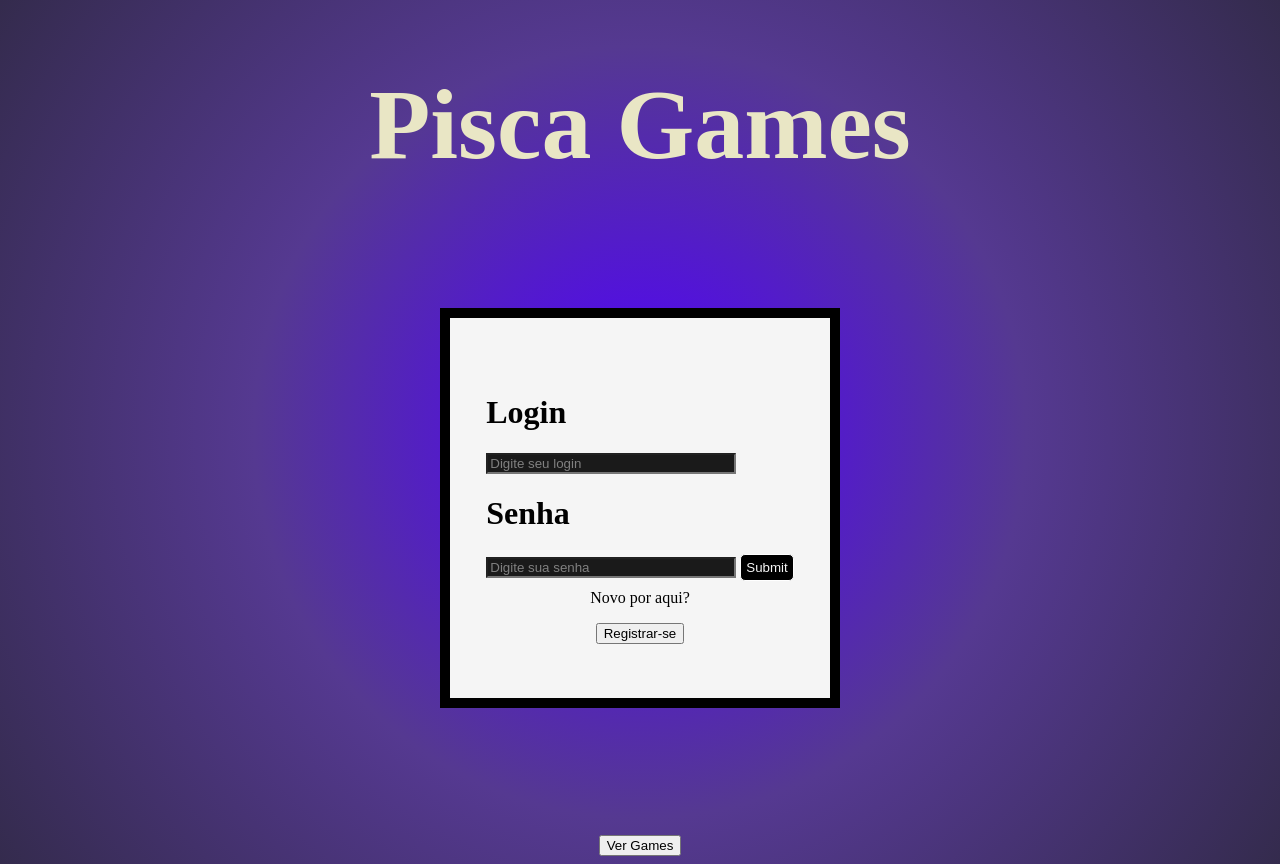
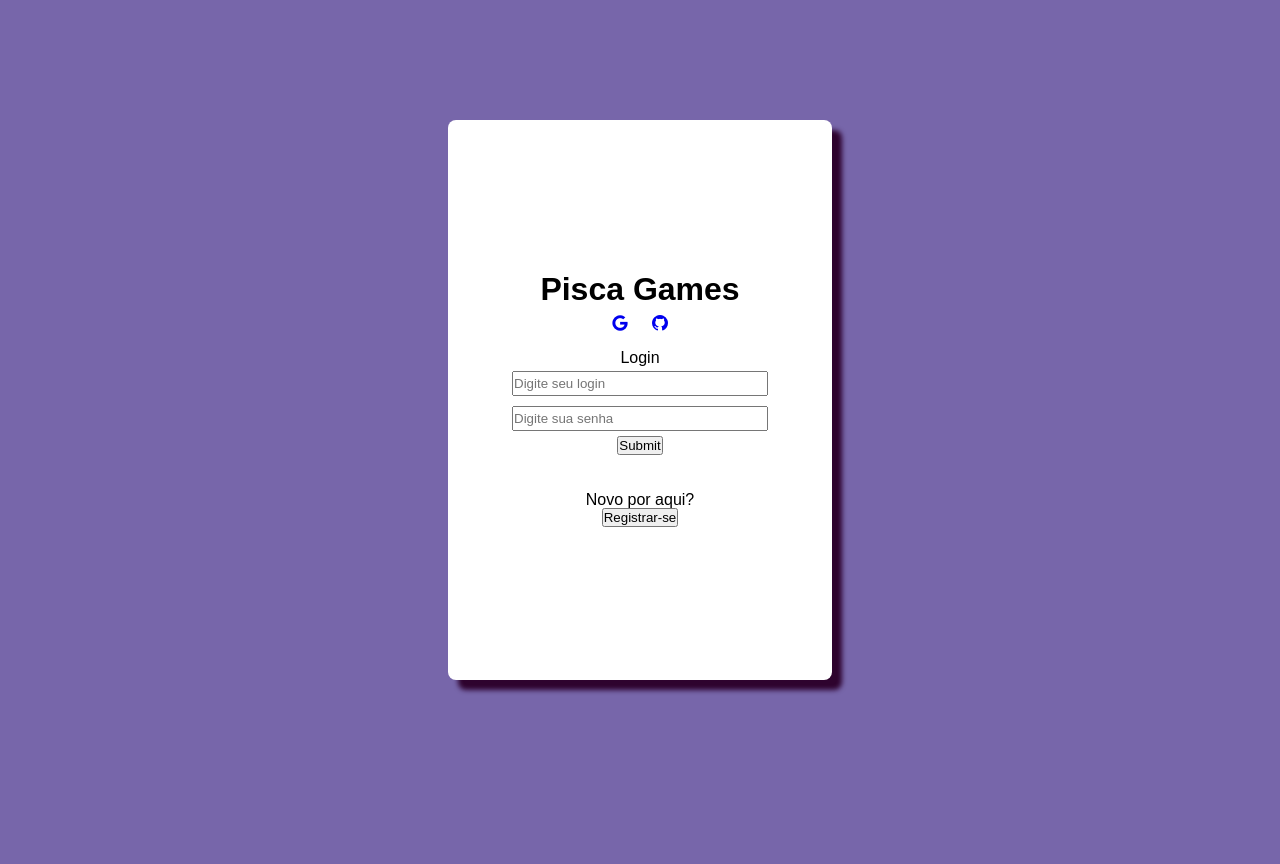
Before and after one commit to Joa6-Pedro/PWIII---ETEC-Abdias, a plain HTML site: page PiscaGames/index.html in a window 1280 px wide. Both pictures are taken after typing "Sample", "Sample123" into the empty fields and a click on the button "Submit". After the commit the page ends 800 px from the top, so only its background shows below. Drawn offline with Linux system fonts and the light colour scheme.

Commit message:
Add files via upload

```diff
--- a/PiscaGames/css/style.css
+++ b/PiscaGames/css/style.css
@@ -1,88 +1,69 @@
 *{
+    margin: 0;
+    padding: 0;
     box-sizing: border-box;
 }
 
-.container{
-    justify-content: center;
-    display: flex;
+html {
+    font-size: 16px;
+    line-height: 1;
 }
 
-.submitBtn{
-    background-color: black;
-    color: whitesmoke;
-    border: 1px solid white;
-    border-radius: 5px;
-    padding: 5px;
+body {
+    font-family: sans-serif;
+    background-color: #7766aa;
+    display: flex;
+    justify-content: center;
+    align-items: center;
+    height: 100vh;
 }
 
-.label{
-    margin-top: 8px;
-    color: black;
+button {
+    cursor: pointer;
+}
+
+.container {
+    background-color: #fff;
+    height: 70vh;
+    width: 30vw;
+    display: flex;
+    flex-direction: column;
+    justify-content: center;
+    align-items: center;
+    border-radius: 8px;
+    box-shadow: 10px 10px 5px rgb(46, 3, 46);
+}
+
+.socialIcons {
+    margin-top: 10px;
+    display: flex;
+    justify-content: center;
+    align-items: center;
+    gap: 20px;
+}
+
+.inputContainer {
+    height: 15vh;
+    width: 20vw;
+    margin: 10px 0 10px 0;
+    gap: 5px;
+    display: flex;
+    flex-direction: column;
+    justify-content: center;
+    align-items: center;
+}
+
+.inputContainer input {
+    width: 100%;
+    height: 25px;
+
 }
 
 
-.title{
-    color: rgb(233, 230, 197);
-    font-size: 100px;
-    text-align: center;
-}
-
-#telaSignIn {
-    width: 400px;
-    height: 600px;
-    margin: 10% auto;
-    border: solid 10px rgba(0, 0, 0, 9);
-    background-color: whitesmoke;
+.goSignIn-Container {
+    margin-top: 20px;
     display: flex;
     flex-direction: column;
+    justify-content: center;
     align-items: center;
-    justify-content: center;
 }
-
-#telaLogin {
-    width: 400px;
-    height: 400px;
-    margin: 10% auto;
-    border: solid 10px rgba(0, 0, 0, 9);
-    background-color: whitesmoke;
-    display: flex;
-    flex-direction: column;
-    align-items: center;
-    justify-content: center;
-}
-
-#signIn {
-    background-color: black;
-    color: #e9e6c5;
-    border-radius: 5px;
-}
-
-#produto img {
-    width: 250px;
-    height: 150px;
-    border-radius: 10px;
-}
-
-#produto img:hover {
-    transform: scale(2.0);
-}
-
-input {
-    width: 250px;
-    background-color: #1a1a1a;
-    color: whitesmoke;
-}
-
-input::placeholder {
-    color: gray;
-}
-
-button:hover{
-    cursor: pointer;
-
-}
-
-body {
-    background: #5100ff;
-    background: radial-gradient(circle, rgba(81, 0, 255, 1) 1%, rgba(85, 57, 145, 1) 50%, rgba(52, 43, 77, 1) 100%);
-}
--- a/PiscaGames/index.html
+++ b/PiscaGames/index.html
@@ -3,33 +3,41 @@
 <head>
     <title>Pisca Games</title>
     <meta charset="UTF-8">
+    <link rel="stylesheet" href="https://cdnjs.cloudflare.com/ajax/libs/font-awesome/7.3.0/css/all.min.css">
     <link rel="stylesheet" href="css/style.css">
-        <script src="js/script.js"></script>
 </head>
+<body>
+    <main>
+        <div class="container" id="telaLogin">
+            <h1 id="title">Pisca Games</h1>
+            <form>
+                <div class="socialIcons">
+                    <a href="#" class><i class="fa-brands fa-google"></i></a>
+                    <a href="#" class><i class="fa-brands fa-github"></i></a>
+                </div>
+                <div class="inputContainer">
 
-    <body>
-
-        <h1 class="title">Pisca Games</h1>
-
-        <div class="container" id="telaLogin">
-            <div id="loginInputs">
-                <h1>Login</h1>
+                    <label for="loginBox">Login</label>
                     <input type="text" name="loginBox" id="loginBox" placeholder="Digite seu login">
 
-                <h1>Senha</h1>
+                    <label for="loginPasswordBox"></label>
                     <input type="password" id="loginPasswordBox" placeholder="Digite sua senha">
 
                     <button type="button" onclick="verificarLogin()" class="submitBtn">Submit</button>
+                </div>
 
-            </div>
+            </form>
+            <div class="goSignIn-Container">
 
                 <p class="label">Novo por aqui?</p>
                 <button type="button" onclick="goSignIn()" id="goSignIn">Registrar-se</button>
 
             </div>
-        <div class='container' id='Debug'>
-            <button type="button" onclick="viewGames()">Ver Games</button>
+
         </div>
+    </main>
+
+        <script src="script.js"></script>
     </body>
 
     </html>
--- /dev/null
+++ b/PiscaGames/script.js
@@ -0,0 +1,51 @@
+const telaSigiIn = document.getElementById("telaSignIn");
+const telaLogin = document.getElementById("telaLogin");
+
+
+let login = "Vasco123";
+let senha = "1898";
+
+function goSignIn() {
+    window.location.href="telaRegistro.html"; //Isso muda a pagina atual
+    alert("go To signIn screen");
+
+}
+
+function goLogin() {
+    window.location.href="index.html";
+    alert("go To login screen");
+
+}
+
+function verificarLogin() {
+
+    const loginBox = document.getElementById("loginBox");
+    const passwordBox = document.getElementById("loginPasswordBox");
+
+    let loginInput = loginBox.value;
+    let passwordInput = passwordBox.value;
+
+    if (loginInput == login && passwordInput == senha) {
+        alert("Welcome!!");
+        window.location.href='games.html';
+    }else {
+        alert("Usuário ou senha incorretos. Tente novamente.");
+    }
+
+    loginInput = loginBox.value = '';
+    passwordInput = passwordBox.value = '';
+
+};
+
+function registrar() {
+
+    let userEmail = document.getElementById("emailBox").value;
+    let userLogin = document.getElementById("SignInLoginBox").value;
+    let userPassword = document.getElementById("signInpasswordBox").value;
+    let verifyPassword =  document.getElementById("signInpasswordBox2").value;
+
+}
+
+function viewGames() {
+    window.location.href="games.html"
+}
```
Also changed, not shown: PiscaGames/games.html (+7 -6 lines), PiscaGames/telaRegistro.html (+3 -2 lines). Lines whose indentation alone changed are shown as unchanged.
